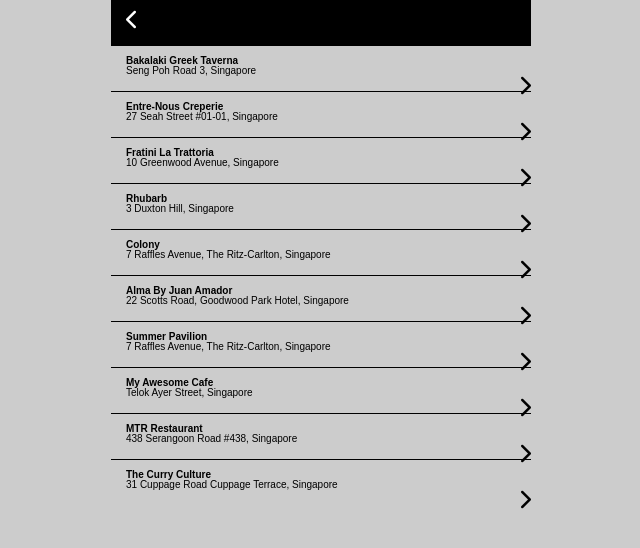
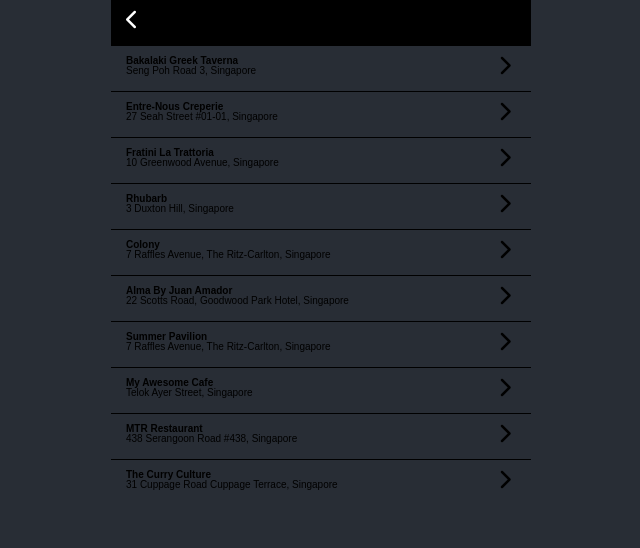
Before and after one commit to jessblanchard/Bloc-Front-End-Development-Work, a plain HTML site: page css-exercise-three-master/index.html in a window 1280 px wide. Shown: the whole page, without its empty margins (319-959 px from the left). Drawn offline with Linux system fonts and the light colour scheme.

Commit message:
Resolved display: inline conflicts

```diff
--- a/css-exercise-three-master/css/style.css
+++ b/css-exercise-three-master/css/style.css
@@ -3,7 +3,7 @@
 }
 
 body {
-  background-color: #ccc;
+  background-color: #282d35;
   font-family: sans-serif;
   font-size: 10px;
 }
@@ -11,6 +11,7 @@ body {
 .container {
   margin: 0 auto;
   width: 420px;
+  background-color: ccc
 }
 
 nav {
@@ -46,18 +47,22 @@ nav {
   position:auto;
   width: 420px;
   border-top: 1px solid #000000;
-  height: auto%
-  display:inline;
+  display:inline-block;
+}
+
+.content{
+  display: inline-block;
 }
 
 .arrow {
   float: right;
   height: auto;
   display:inline;
+  padding-right: 5%
 }
 
 .location, .arrow {
-      vertical-align:top;
+    vertical-align:top;
   }
 
 
```
